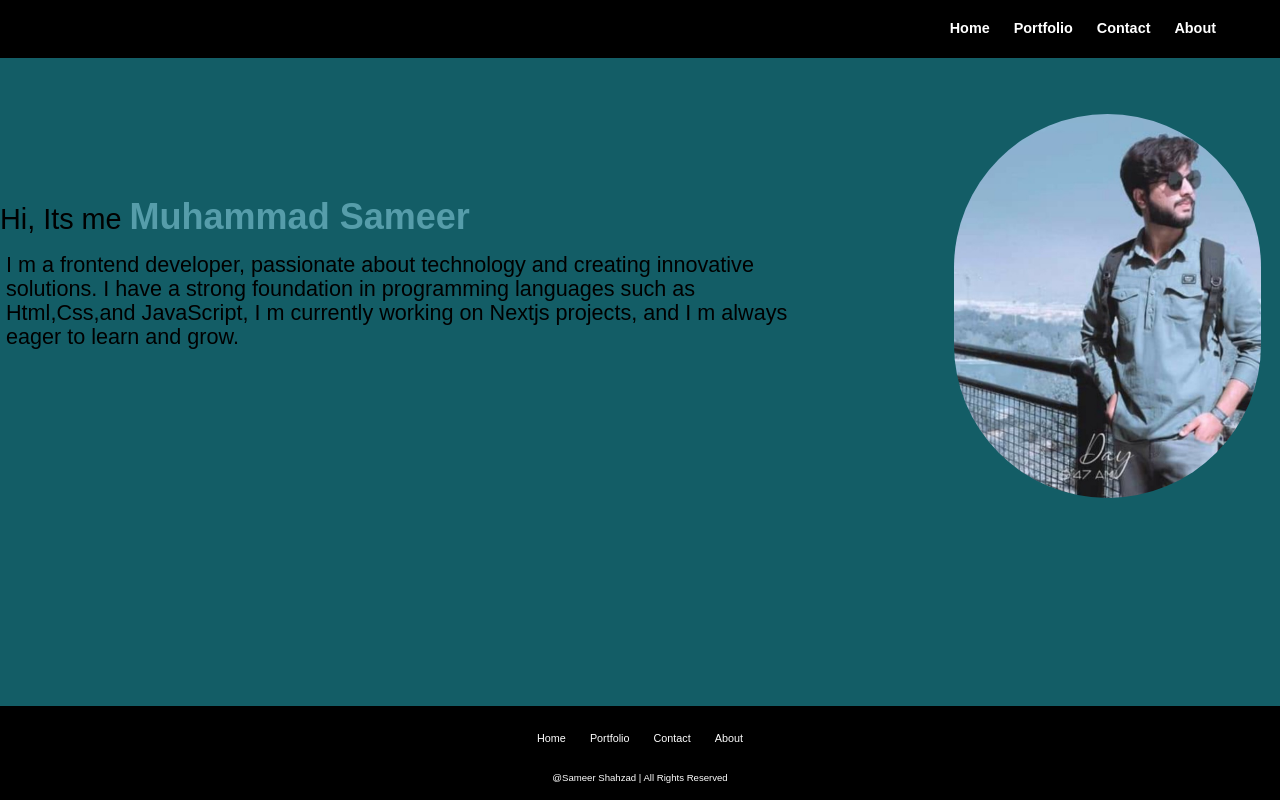
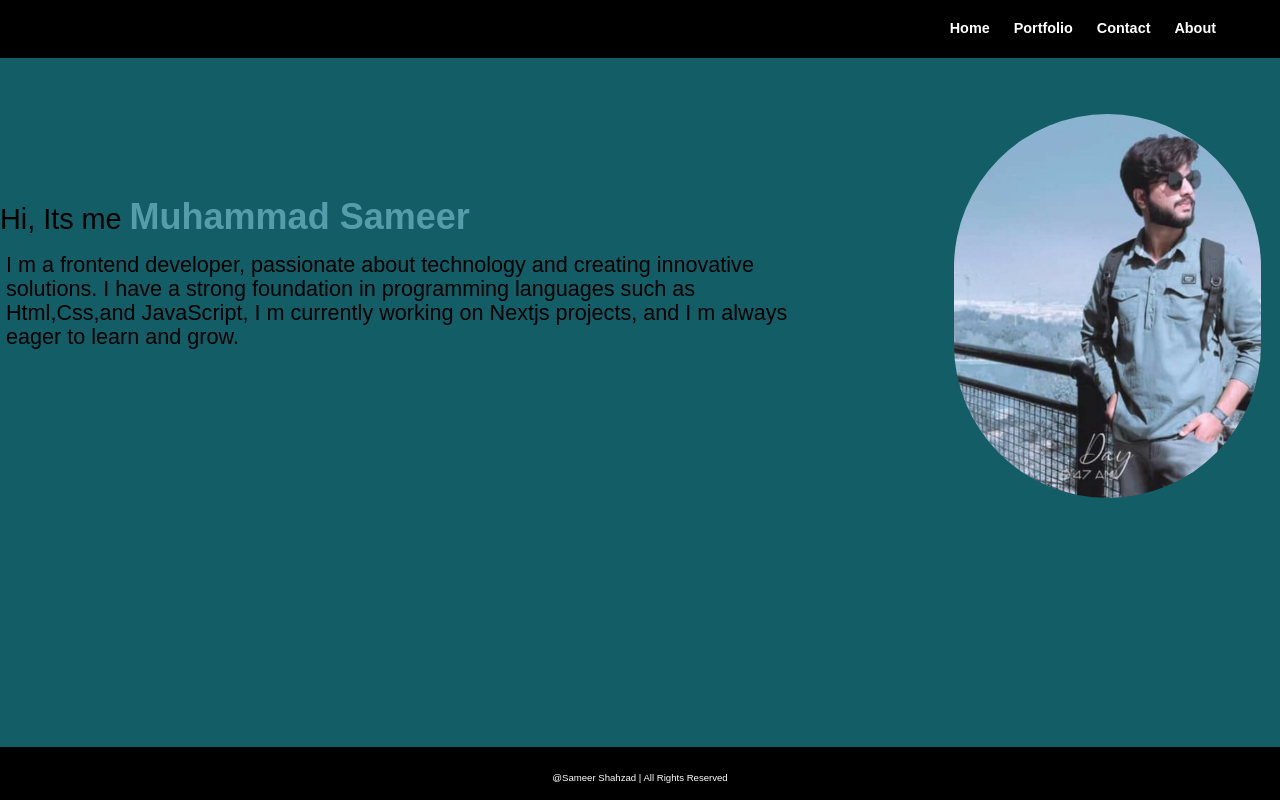
Before and after one commit to samskproduction/02-assignment, a Next.js app: page / in a window 1280 px wide. Built offline with nearby package versions, Linux system fonts and the light colour scheme.

Commit message:
Update footer.tsx

```diff
--- a/components/footer.tsx
+++ b/components/footer.tsx
@@ -4,15 +4,7 @@ import React from 'react'
 const footer = () => {
   return (
     <footer className='fixed justify-center items-center bottom-0 w-[100%] p-[40px 0] bg-black'>
-        <ul className=" list-inside flex justify-center items-center mt-10  p-0 text-lg gap-4 sm:gap-6 md:gap-10 mb-0 text-center text-white">
-            <li className='cursor-pointer ease-in duration-300 hover:text-[#569DAA] '><Link href="/">Home</Link></li>
-            <li className='cursor-pointer ease-in duration-300 hover:text-[#569DAA]'><Link href="/portfolio">Portfolio</Link></li>
-            <li className='cursor-pointer ease-in duration-300 hover:text-[#569DAA]'><Link href="/contact">Contact</Link></li>
-            <li className='cursor-pointer ease-in duration-300 hover:text-[#569DAA]'><Link href="/about">About</Link></li>
-      </ul>
-
       <p className="copyright mt-10 text-center text-base mb-6 text-white">@Sameer Shahzad | All Rights Reserved</p>
-
       </footer>
   )
 }
```
